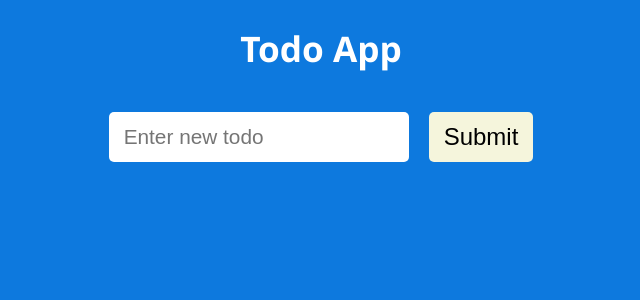
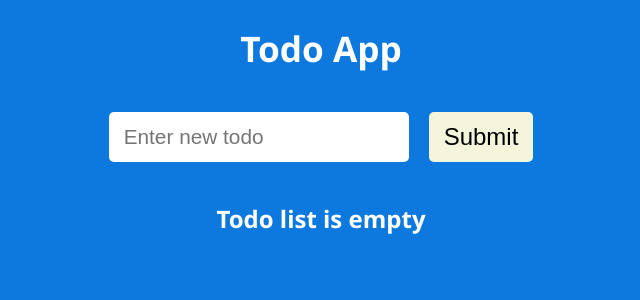
Before and after one commit to DenisKulik/todo-app, a React (Create React App) app: page / in a window 1280 px wide. Shown: the top 300 px of the page, without its empty margins (319-959 px from the left). Built offline with nearby package versions, Linux system fonts and the light colour scheme.

Commit message:
add a message about missing tasks

```diff
--- a/src/components/Todos/TodoList.js
+++ b/src/components/Todos/TodoList.js
@@ -4,6 +4,7 @@ import styles from './TodoList.module.css';
 export default function TodoList({ todos }) {
     return (
         <div className={styles.todoListContainer}>
+            {!todos.length && <h2>Todo list is empty</h2>}
             {todos.map((todo, idx) => <Todo key={idx} todo={todo}/>)}
         </div>
     );
```
